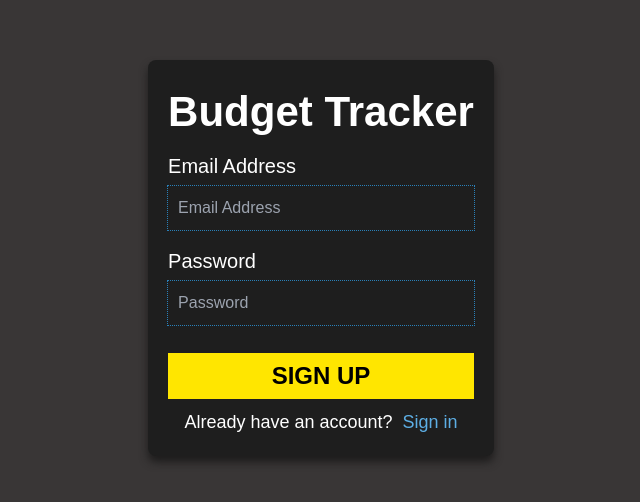
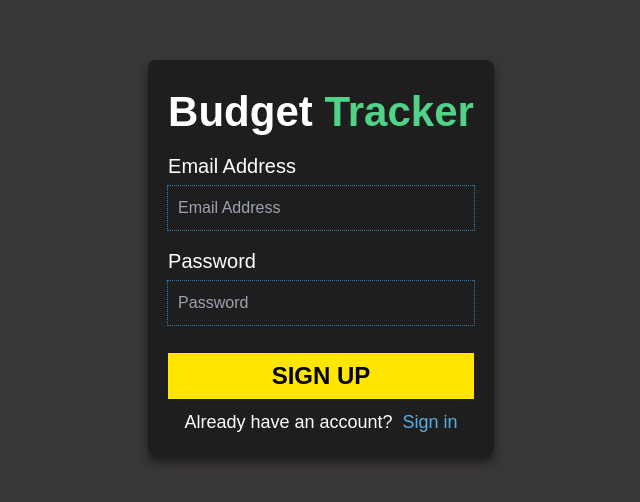
Before and after one commit to Sheddiey/budget-tracker, a React (Create React App) app: page /signup in a window 1280 px wide. Shown: the part 142-644 px from the top of the page, without its empty margins (319-959 px from the left). Built offline with nearby package versions, Linux system fonts and the light colour scheme.

Commit message:
added styles for the home component

```diff
--- a/src/App.js
+++ b/src/App.js
@@ -4,7 +4,7 @@ import { Route, Routes } from "react-router-dom";
 import Signup from "./Pages/Signup";
 import Login from "./Pages/Login";
 import Welcome from "./Pages/Welcome";
-import Home from "./Components/Home";
+import Home from "./Components/Home/Home";
 
 const App = () => {
   return (
--- a/src/Components/Home.jsx
+++ b/src/Components/Home/Home.jsx
@@ -1,5 +1,5 @@
 import React from "react";
-import banner from "../Assets/barner.png";
+import banner from "../../Assets/barner.png";
 import "./home.css";
 
 const Home = () => {
--- a/src/Pages/Signup.jsx
+++ b/src/Pages/Signup.jsx
@@ -28,7 +28,7 @@ const Signup = () => {
       <section>
         <div>
           <div className="login-page">
-            <h1>Budget Tracker</h1>
+            <h1>Budget <span>Tracker</span></h1>
             <form action="">
               <div className="email-input">
                 <label htmlFor="email-address">Email Address</label>
--- a/src/index.css
+++ b/src/index.css
@@ -45,7 +45,7 @@ p {
 .auth-link:hover {
   background-color: #2980b9;
 }
-
+/* lOGIN PAGE */
 .login-page{
   background-color: #1e1e1e;
   color: white;
```
Also changed, not shown: src/Components/Home/home.css (renamed from src/Components/home.css).
